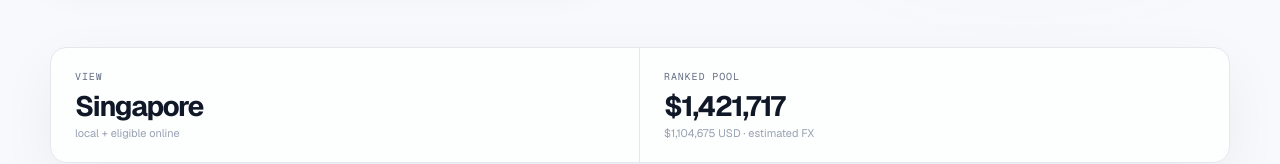
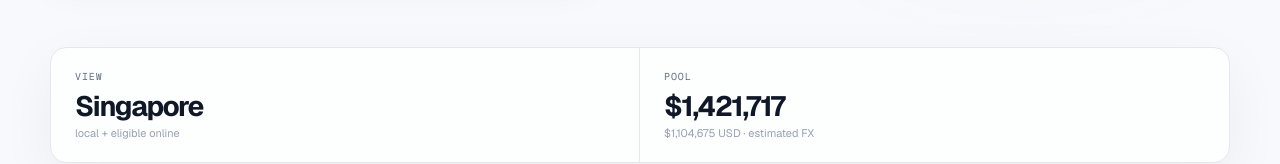
Before and after one commit to mohantyabhijit/gpu-scrapper, a Next.js app: page / in a window 1280 px wide. Shown: the part 639-803 px from the top of the page. Built offline with nearby package versions, Linux system fonts and the light colour scheme; no server answers.

Commit message:
fix(metrics): simplify pool label

```diff
--- a/components/hackathon-explorer.tsx
+++ b/components/hackathon-explorer.tsx
@@ -153,7 +153,7 @@ export default function HackathonExplorer({ initialHackathons }: { initialHackat
 
       <section className="metrics" aria-label={`${profile.label} ranking summary`}>
         <div><span>View</span><strong>{profile.short}</strong><small>{country === "WORLD" ? "all indexed opportunities" : "local + eligible online"}</small></div>
-        <div><span>Ranked pool</span><strong>{poolMoney?.local ?? "Undisclosed"}</strong><small>{poolMoney ? (poolMoney.isUsdMarket ? "USD comparison total" : `${poolMoney.usd} USD · estimated FX`) : "no comparable cash value"}</small></div>
+        <div><span>Pool</span><strong>{poolMoney?.local ?? "Undisclosed"}</strong><small>{poolMoney ? (poolMoney.isUsdMarket ? "USD comparison total" : `${poolMoney.usd} USD · estimated FX`) : "no comparable cash value"}</small></div>
       </section>
 
       <section className="rankings" id="rankings">
```
